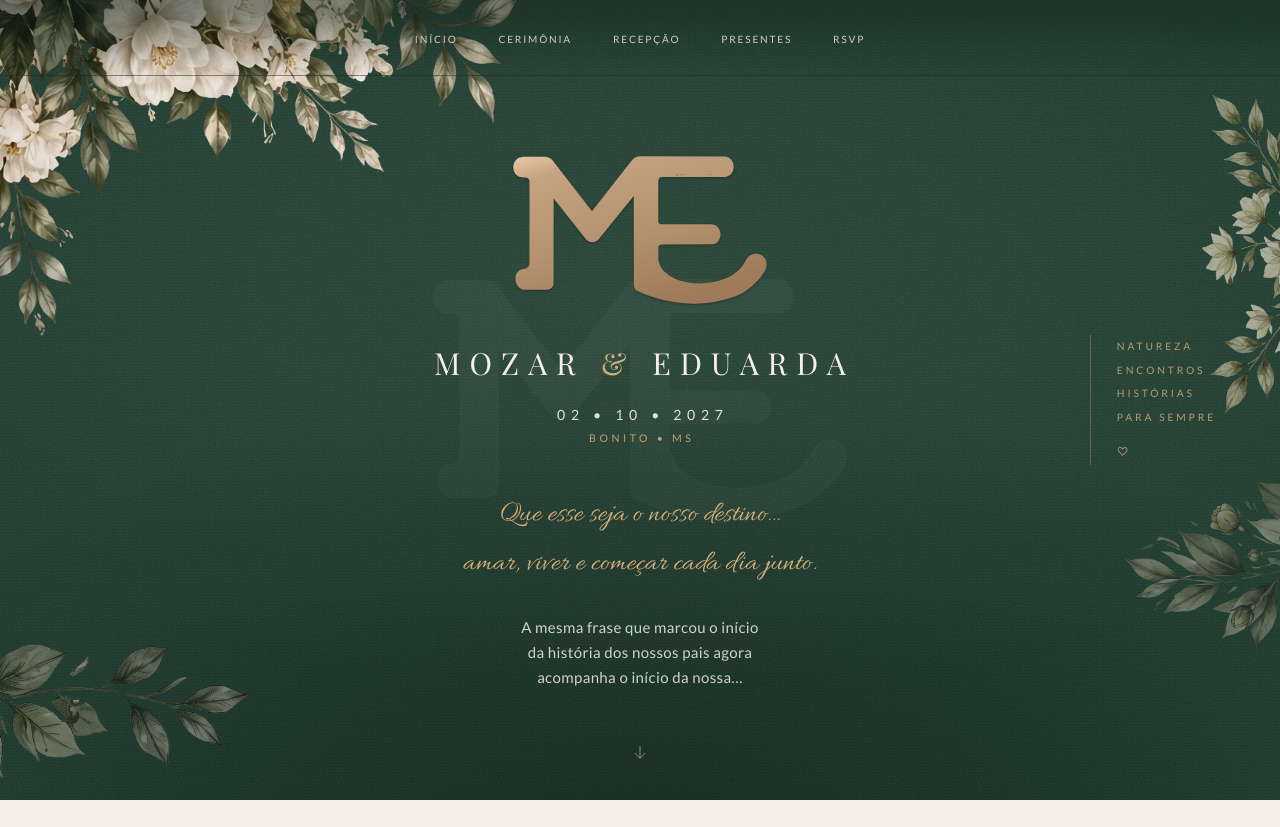
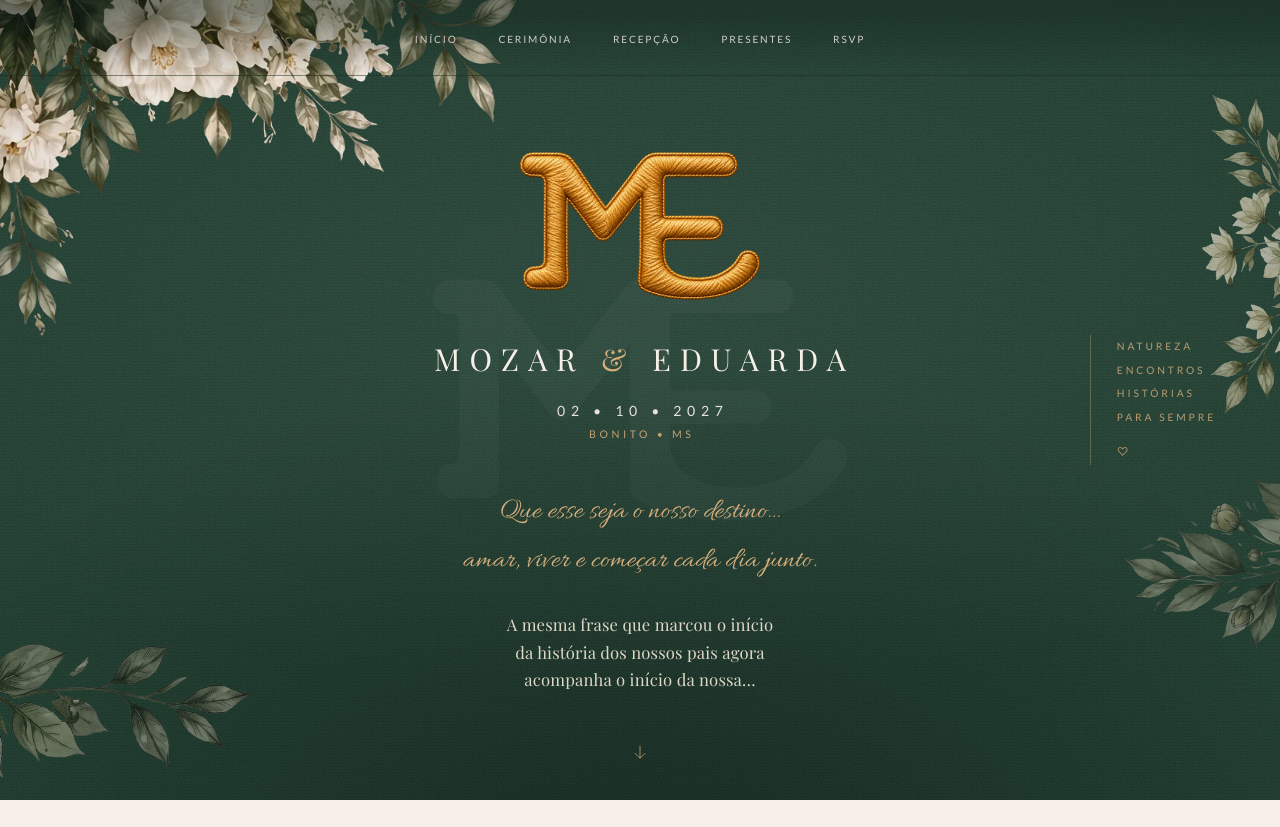
Before and after one commit to xirugabriel/casamento-mozar-eduarda, a plain HTML site: page index.html in a window 1280 px wide. Shown: the top 827 px of the page. Drawn offline with nearby package versions, Linux system fonts and the light colour scheme.

Commit message:
Aplica monograma bordado e tipografia serifada na capa

```diff
--- a/css/style.css
+++ b/css/style.css
@@ -251,10 +251,10 @@ button { font: inherit; color: inherit; }
 .hero__frase span { display: block; }
 .hero__creditofrase {
   margin: clamp(1.1rem, 4vw, 1.6rem) auto 0;
-  max-width: 36ch;
-  font: 400 clamp(.81rem, 3.1vw, .94rem)/1.65 var(--sans);
-  letter-spacing: .025em;
-  color: #d0d5c5;
+  max-width: 34ch;
+  font: 400 clamp(.87rem, 3.45vw, 1.04rem)/1.65 var(--serif);
+  letter-spacing: .01em;
+  color: #dfd7c7;
   text-wrap: balance;
 }
 .hero__dizeres { display: none; }
--- a/index.html
+++ b/index.html
@@ -29,7 +29,7 @@
 <link rel="preconnect" href="https://fonts.googleapis.com">
 <link rel="preconnect" href="https://fonts.gstatic.com" crossorigin>
 <link rel="stylesheet" href="https://fonts.googleapis.com/css2?family=Playfair+Display:wght@400;500;600&family=Lato:wght@300;400;700&family=Allura&display=swap">
-<link rel="stylesheet" href="css/style.css?v=capa-bronze-1">
+<link rel="stylesheet" href="css/style.css?v=capa-bordado-1">
 </head>
 <body>
 
@@ -55,7 +55,7 @@
   <img class="folha folha--hero-id" src="img/flores/cluster-creme.webp" alt="" aria-hidden="true">
 
   <div class="hero__conteudo">
-    <img class="mono-ouro hero__mono rv" src="img/monograma-bronze.svg"
+    <img class="mono-ouro hero__mono rv" src="img/monograma-bordado.webp"
          width="462" height="288" alt="Monograma de Mozar e Eduarda">
 
     <h1 class="hero__nomes rv" style="--d:.1s">Mozar <em>&amp;</em> Eduarda</h1>
```
Also changed, not shown: img/monograma-bordado.webp (added).
